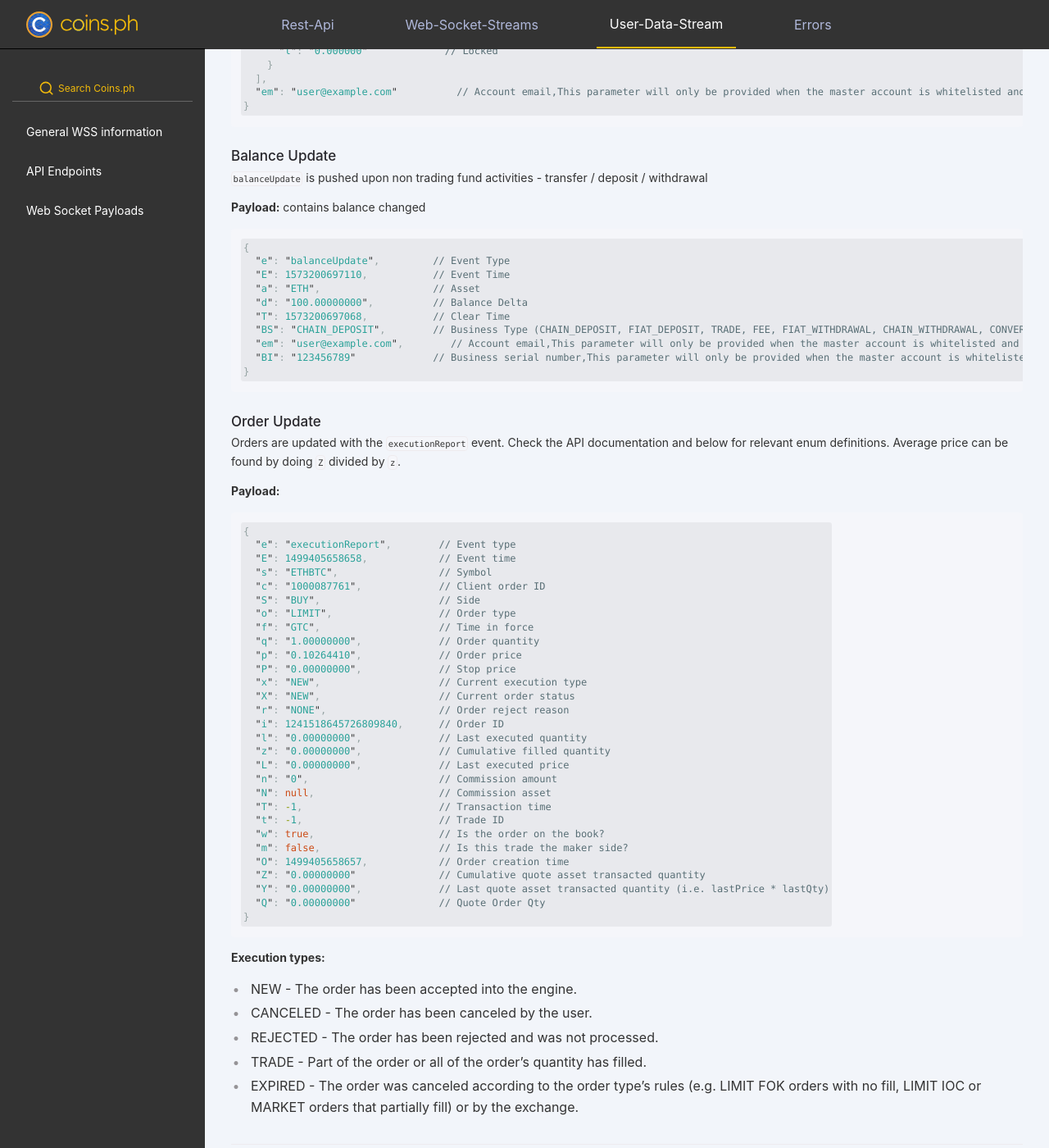
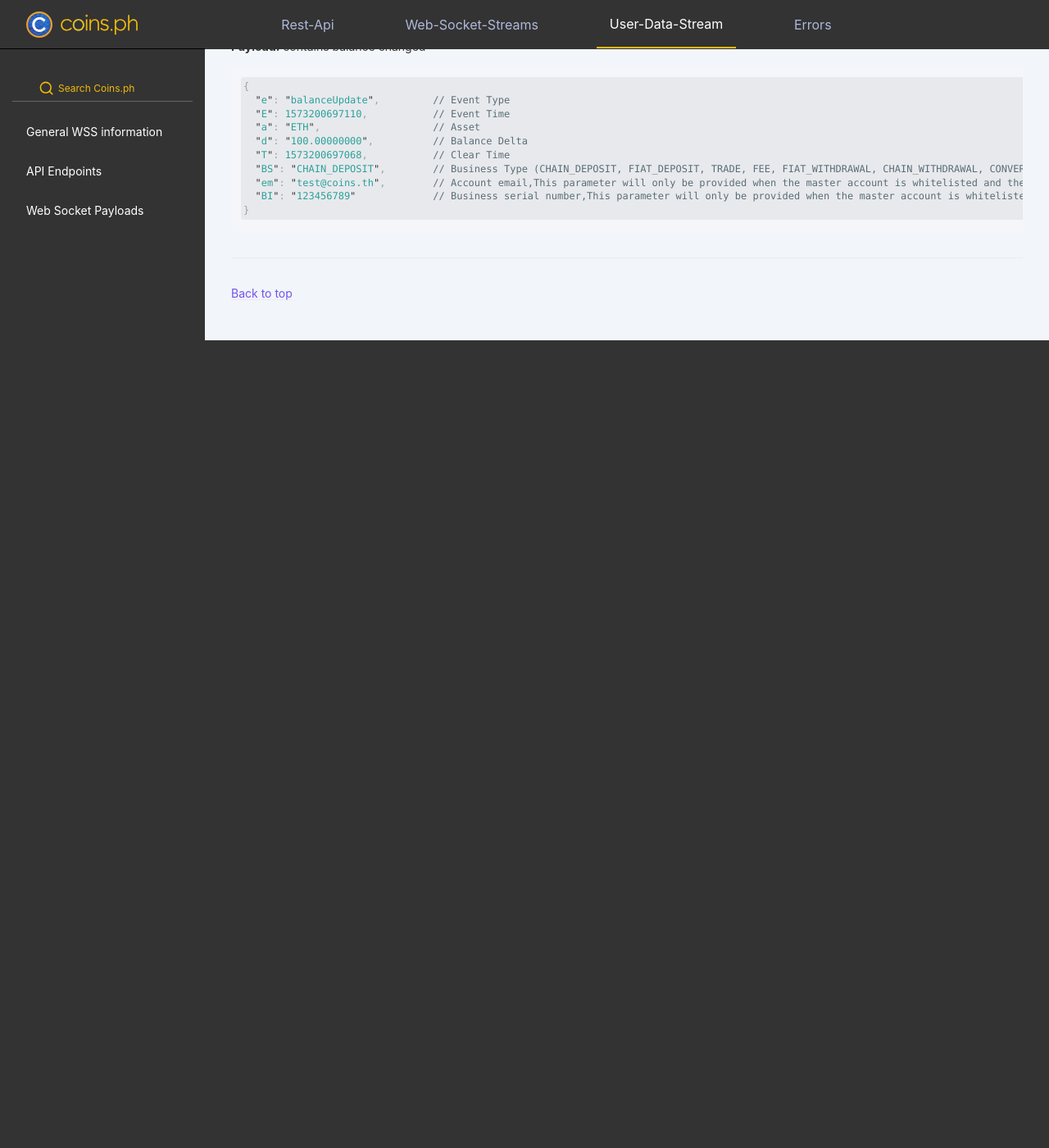
Before and after one commit to coins-docs/coins-docs-th.guthub.io, a Jekyll site: the page built from docs/user-data-stream.md, in a window 1280 px wide and 1400 px high, scrolled down 2363 px. Shown: the whole window at 82% size. Built offline with Jekyll 4.4.1, drawn with Linux system fonts in a browser that asks for light colours; after the commit the page ends 2778 px from its top, so only the background shows below that; some of the changed text lies outside the part shown.

Commit message:
Update user-data-stream.md

````diff
--- a/docs/user-data-stream.md
+++ b/docs/user-data-stream.md
@@ -7,27 +7,18 @@ layout: default
 
 
 # Change Log
-2025-03-25: update `Business Type (CHAIN_DEPOSIT, FIAT_DEPOSIT, TRADE, FEE, FIAT_WITHDRAWAL, CHAIN_WITHDRAWAL, CONVERT, DISTRIBUTION, P2P_TRANSFER, SPOT_TO_CREDIT, CREDIT_TO_SPOT, VIRTUAL_DISTRIBUTE, OTHERS)` to Balance Update endpoint
-
-2024-10-16: add `account email` and `busienss serial number` to Balance Update endpoint, add `account email` to Account Update endpoint.
-
-2024-07-29: add `Business Type` to Balance Update endpoint
-
-2023-07-15: update `balanceUpdate` trigger condition
-
-2022-08-19: add weight infomation for all interfaces
 
 
-# User Data Streams for Coins (2022-08-19)
+# User Data Streams for Coins (2025-06-19)
 
 ## General WSS information
 
-* The base endpoint is: **https://api.pro.coins.ph**
+* The base endpoint is: **https://api.pro.coins.th**
 * A User Data Stream `listenKey` is valid for 60 minutes after creation.
 * Doing a `PUT` on a `listenKey` will extend its validity for 60 minutes.
 * Doing a `DELETE` on a `listenKey` will close the stream and invalidate the listenKey.
 * Doing a `POST` on an account with an active `listenKey` will return the currently active `listenKey` and extend its validity for 60 minutes.
-* The base websocket endpoint is: **wss://wsapi.pro.coins.ph**
+* The base websocket endpoint is: **wss://wsapi.pro.coins.th**
 * User Data Streams are accessed at **/openapi/ws/\<listenKey\>**
 * A single connection to api endpoint is only valid for 24 hours; expect to be disconnected at the 24 hour mark
 
@@ -120,7 +111,7 @@ balance snapshot
       "l": "0.000000"             // Locked
     }
   ],
-  "em": "user@example.com"          // Account email,This parameter will only be provided when the master account is whitelisted and there has been a balance change on the sub-account.
+  "em": "test@coins.th"          // Account email,This parameter will only be provided when the master account is whitelisted and there has been a balance change on the sub-account.
 }
 ```
 
@@ -140,54 +131,7 @@ contains balance changed
   "d": "100.00000000",          // Balance Delta
   "T": 1573200697068,           // Clear Time
   "BS": "CHAIN_DEPOSIT",        // Business Type (CHAIN_DEPOSIT, FIAT_DEPOSIT, TRADE, FEE, FIAT_WITHDRAWAL, CHAIN_WITHDRAWAL, CONVERT, DISTRIBUTION, P2P_TRANSFER, SPOT_TO_CREDIT, CREDIT_TO_SPOT, VIRTUAL_DISTRIBUTE, OTHERS)
-  "em": "user@example.com",        // Account email,This parameter will only be provided when the master account is whitelisted and there has been a balance change on the sub-account.
+  "em": "test@coins.th",        // Account email,This parameter will only be provided when the master account is whitelisted and there has been a balance change on the sub-account.
   "BI": "123456789"             // Business serial number,This parameter will only be provided when the master account is whitelisted and there has been a balance change on the sub-account.
 }
 ```
-
-### Order Update
-
-Orders are updated with the `executionReport` event. Check the API documentation and below for relevant enum definitions.
-Average price can be found by doing `Z` divided by `z`.
-
-**Payload:**
-
-```javascript
-{
-  "e": "executionReport",        // Event type
-  "E": 1499405658658,            // Event time
-  "s": "ETHBTC",                 // Symbol
-  "c": "1000087761",             // Client order ID
-  "S": "BUY",                    // Side
-  "o": "LIMIT",                  // Order type
-  "f": "GTC",                    // Time in force
-  "q": "1.00000000",             // Order quantity
-  "p": "0.10264410",             // Order price
-  "P": "0.00000000",             // Stop price
-  "x": "NEW",                    // Current execution type
-  "X": "NEW",                    // Current order status
-  "r": "NONE",                   // Order reject reason
-  "i": 1241518645726809840,      // Order ID
-  "l": "0.00000000",             // Last executed quantity
-  "z": "0.00000000",             // Cumulative filled quantity
-  "L": "0.00000000",             // Last executed price
-  "n": "0",                      // Commission amount
-  "N": null,                     // Commission asset
-  "T": -1,                       // Transaction time
-  "t": -1,                    	 // Trade ID
-  "w": true,                     // Is the order on the book?
-  "m": false,                    // Is this trade the maker side?
-  "O": 1499405658657,            // Order creation time
-  "Z": "0.00000000"              // Cumulative quote asset transacted quantity
-  "Y": "0.00000000",             // Last quote asset transacted quantity (i.e. lastPrice * lastQty)
-  "Q": "0.00000000"              // Quote Order Qty
-}
-```
-
-**Execution types:**
-
-* NEW \- The order has been accepted into the engine.
-* CANCELED \- The order has been canceled by the user.
-* REJECTED  \- The order has been rejected and was not processed.
-* TRADE - Part of the order or all of the order's quantity has filled.
-* EXPIRED - The order was canceled according to the order type's rules (e.g. LIMIT FOK orders with no fill, LIMIT IOC or MARKET orders that partially fill) or by the exchange.
````
